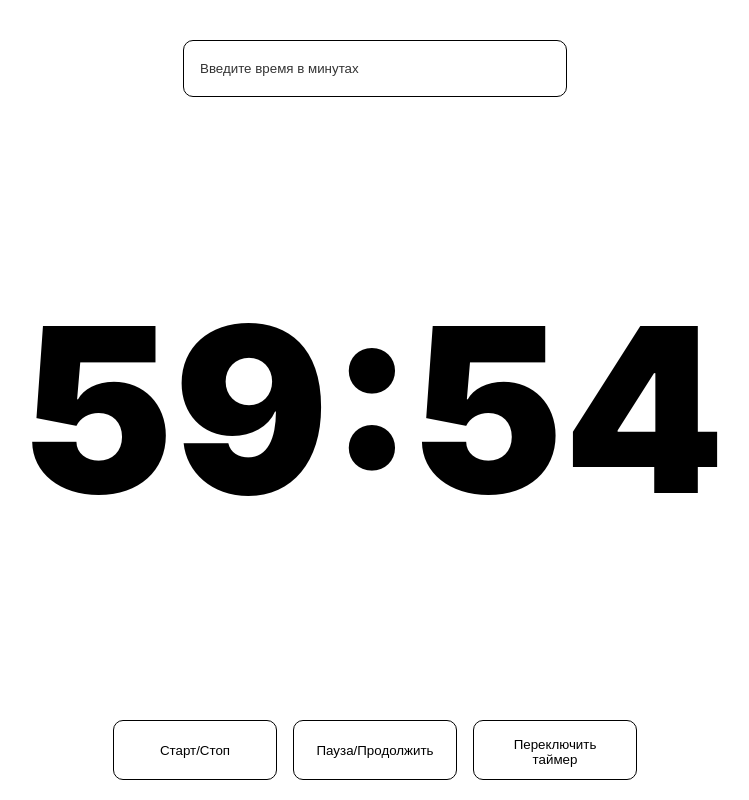
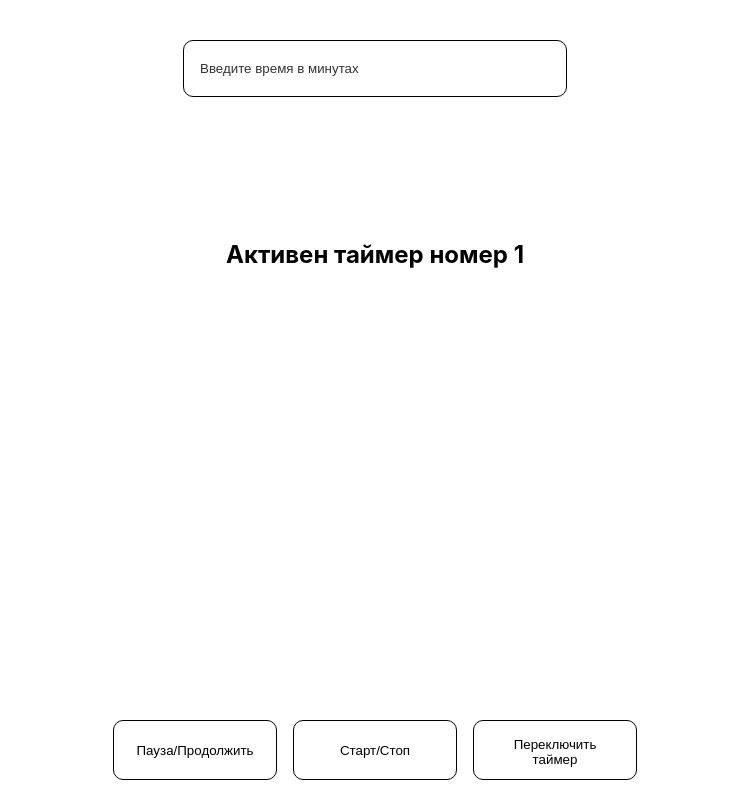
Before and after one commit to lighterboiii/time-manager, a React (Create React App) app: page / in a window 1280 px wide. Shown: the whole page, without its empty margins (265-1014 px from the left). Built offline with nearby package versions, Linux system fonts and the light colour scheme.

Commit message:
add basic functionality

```diff
--- a/src/components/App/App.module.scss
+++ b/src/components/App/App.module.scss
@@ -34,7 +34,7 @@
   }
 
   &__alert {
-    @include position(absolute, $top: 120px, $left: 50%);
+    @include position(absolute, $top: 30%, $left: 50%);
     transform: translate(-50%);
   }
 }
--- a/src/components/App/App.tsx
+++ b/src/components/App/App.tsx
@@ -5,19 +5,83 @@ import Button from '../../ui/Button/Button';
 import { setDelay } from '../../utils/setDelay';
 
 const App: FC = () => {
-  const [time, setTime] = useState('');
-  const [currentTimer, setCurrentTimer] = useState(false);
-  const [isTimerSwitching, setTimerSwitching] = useState(false);
+  const [inputValue, setInputValue] = useState<string>('');
+  const [currentTimer, setCurrentTimer] = useState(1);
+  const [firstTimer, setFirstTimer] = useState<NodeJS.Timeout | null>(null);
+  const [secondTimer, setSecondTimer] = useState<NodeJS.Timeout | null>(null);
+  const [firstTimerTime, setFirstTimerTime] = useState<number | null>(null);
+  const [secondTimerTime, setSecondTimerTime] = useState<number | null>(null);
+  const [isPaused, setIsPaused] = useState(false);
 
   const handleInputChange = (e: ChangeEvent<HTMLInputElement>) => {
-    setTime(e.target.value);
+    setInputValue(e.target.value);
+  };
+  console.log(firstTimerTime);
+  console.log(secondTimerTime);
+
+  const handleSwitchTimer = () => {
+    setCurrentTimer(prevTimer => prevTimer === 1 ? 2 : 1);
+    setFirstTimer(null);
+    setSecondTimer(null);
+    setIsPaused(false);
   };
 
-  const handleSwitchTimer = async () => {
-    setTimerSwitching(!isTimerSwitching);
-    await setDelay(1000);
-    setCurrentTimer(!currentTimer);
-    setTimerSwitching(false);
+  const handleStart = () => {
+    if (inputValue !== '') {
+      if (currentTimer === 1) {
+        clearInterval(firstTimer!);
+        setFirstTimer(null);
+        setFirstTimerTime(parseInt(inputValue) * 60);
+        setSecondTimerTime(null);
+        setCurrentTimer(1);
+        setFirstTimer(setInterval(() => {
+          setFirstTimerTime((prevTime) => (prevTime !== null ? prevTime - 1 : null));
+        }, 1000));
+      } else {
+        clearInterval(secondTimer!);
+        setSecondTimer(null);
+        setSecondTimerTime(parseInt(inputValue) * 60);
+        setFirstTimerTime(null);
+        setCurrentTimer(2);
+        setSecondTimer(setInterval(() => {
+          setSecondTimerTime((prevTime) => (prevTime !== null ? prevTime - 1 : null));
+        }, 1000));
+      }
+      setInputValue('');
+    } else {
+      clearInterval(firstTimer!);
+      clearInterval(secondTimer!);
+      setFirstTimer(null);
+      setSecondTimer(null);
+      setFirstTimerTime(null);
+      setSecondTimerTime(null);
+      setCurrentTimer(1);
+    }
+  };
+
+  const handlePause = () => {
+    if (currentTimer === 1) {
+      if (!isPaused && firstTimer) {
+        clearInterval(firstTimer);
+        setIsPaused(true);
+        setFirstTimerTime(firstTimerTime);
+      } else {
+        setFirstTimer(setInterval(() => {
+          setFirstTimerTime((prevTime) => (prevTime !== null ? prevTime - 1 : null));
+        }, 1000));
+        setIsPaused(false);
+      }
+    } else {
+      if (secondTimer && !isPaused) {
+        clearInterval(secondTimer);
+        setIsPaused(true);
+      } else {
+        setSecondTimer(setInterval(() => {
+          setSecondTimerTime((prevTime) => (prevTime !== null ? prevTime - 1 : null));
+        }, 1000));
+        setIsPaused(false);
+      }
+    }
   };
 
   return (
@@ -27,20 +91,24 @@ const App: FC = () => {
           type="number"
           name="time"
           id="time"
-          value={time}
+          value={inputValue}
           onChange={handleInputChange}
           className={styles.app__input}
           placeholder="Введите время в минутах"
         />
       </div>
-      {isTimerSwitching && <h2 className={styles.app__alert}>
-        Активируем таймер номер {currentTimer ? 1 : 2}
-        </h2>}
-      {currentTimer && <Timer />}
-      {!currentTimer && <Timer />}
+      <h2 className={styles.app__alert}>
+        Активен таймер номер {currentTimer}
+      </h2>
+      {currentTimer === 1 && firstTimerTime !== null && <Timer time={firstTimerTime} isPaused={isPaused} />}
+      {currentTimer === 2 && secondTimerTime !== null && <Timer time={secondTimerTime} isPaused={isPaused} />}
       <div className={styles.app__buttons}>
-        <Button text="Старт/Стоп" handleClick={() => { }} />
-        <Button text="Пауза/Продолжить" handleClick={() => { }} />
+        <Button text="Пауза/Продолжить" handleClick={handlePause} />
+        <Button
+          text="Старт/Стоп"
+          handleClick={handleStart}
+          // disabled={!inputValue}
+        />
         <Button text="Переключить таймер" handleClick={handleSwitchTimer} />
       </div>
     </div>
--- a/src/components/Timer/Timer.tsx
+++ b/src/components/Timer/Timer.tsx
@@ -1,25 +1,34 @@
 import { FC, useEffect, useState } from "react";
 import styles from './Timer.module.scss';
 
-const Timer: FC = () => {
-  const [minutes, setMinutes] = useState(59);
-  const [seconds, setSeconds] = useState(59);
+interface ITimer {
+  time: number | null;
+  isPaused: boolean;
+}
+
+const Timer: FC<ITimer> = ({ time, isPaused }) => {
+  const [minutes, setMinutes] = useState(Math.floor(time! / 60));
+  const [seconds, setSeconds] = useState(time! % 60);
+  console.log(seconds);
+  console.log(minutes);
 
   useEffect(() => {
     const interval = setInterval(() => {
+      if (!isPaused) {
         if (seconds === 0) {
           if (minutes === 0) {
             clearInterval(interval);
           } else {
             setMinutes(prevState => prevState - 1);
-          setSeconds(60);
+            setSeconds(59);
           }
         } else {
           setSeconds(prevState => prevState - 1);
         }
+      }
     }, 1000);
     return () => clearInterval(interval);
-  }, [minutes, seconds]);
+  }, [minutes, seconds, isPaused]);
 
   return (
     <div className={styles.timer}>
--- a/src/ui/Button/Button.tsx
+++ b/src/ui/Button/Button.tsx
@@ -4,14 +4,16 @@ import styles from './Button.module.scss';
 interface IBtn {
   text: string;
   handleClick: () => void;
+  disabled?: boolean;
 }
 
-const Button: FC<IBtn> = ({ text, handleClick }) => {
+const Button: FC<IBtn> = ({ text, handleClick, disabled }) => {
   return (
     <button
       type="button"
       onClick={handleClick}
       className={styles.button}
+      disabled={disabled}
     >
       {text}
     </button>
```
Lines whose indentation alone changed are shown as unchanged.
